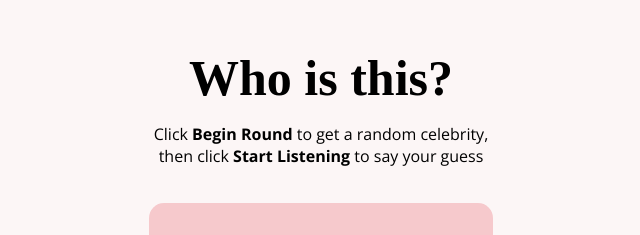
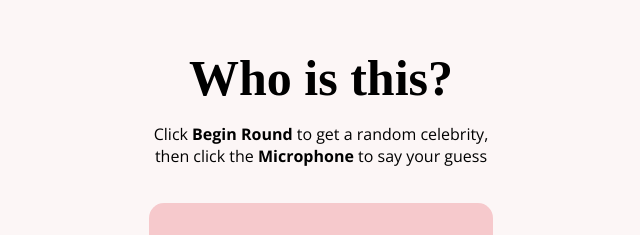
Before and after one commit to IndexDuo/WingHacks2024, a React (Create React App) app: page /game in a window 1280 px wide. Shown: the part 183-418 px from the top of the page, without its empty margins (319-959 px from the left). Built offline with nearby package versions, Linux system fonts and the light colour scheme; no server answers; a web font is replaced by a local one.

Commit message:
Fixed typo

```diff
--- a/src/components/GameScreen.js
+++ b/src/components/GameScreen.js
@@ -179,8 +179,8 @@ const GameScreen = () => {
     <div className="game">
       <h1>Who is this?</h1>
       <p>
-        Click <strong>Begin Round</strong> to get a random celebrity, then click{" "}
-        <strong>Start Listening</strong> to say your guess
+        Click <strong>Begin Round</strong> to get a random celebrity, then click
+        the <strong>Microphone</strong> to say your guess
       </p>
       <div className="game-container">
         {randomPhoto && (
```
